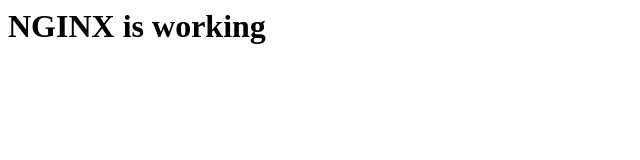
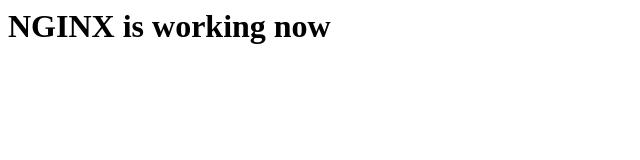
Before and after one commit to riderjun/httpd-test, a plain HTML site: page index.html in a window 1280 px wide. Shown: the whole page, without its empty margins (0-640 px from the left). Drawn offline with Linux system fonts and the light colour scheme.

Commit message:
Update index.html

```diff
--- a/index.html
+++ b/index.html
@@ -3,6 +3,6 @@
 	<title>Test NGINX passed</title>
 </head>
 <body>
-<h1>NGINX is working</h1>
+<h1>NGINX is working now</h1>
 </body>
 </html>
```
